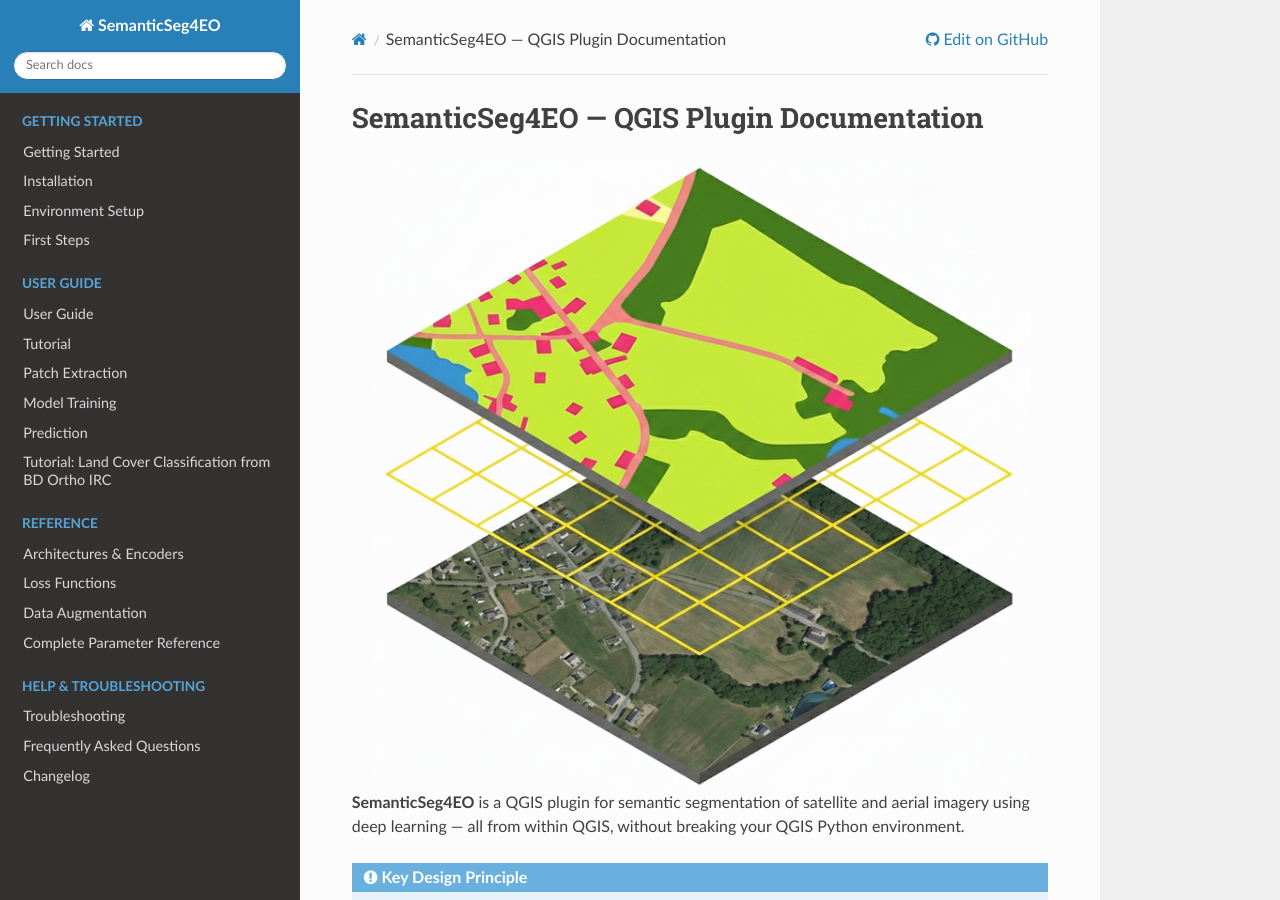
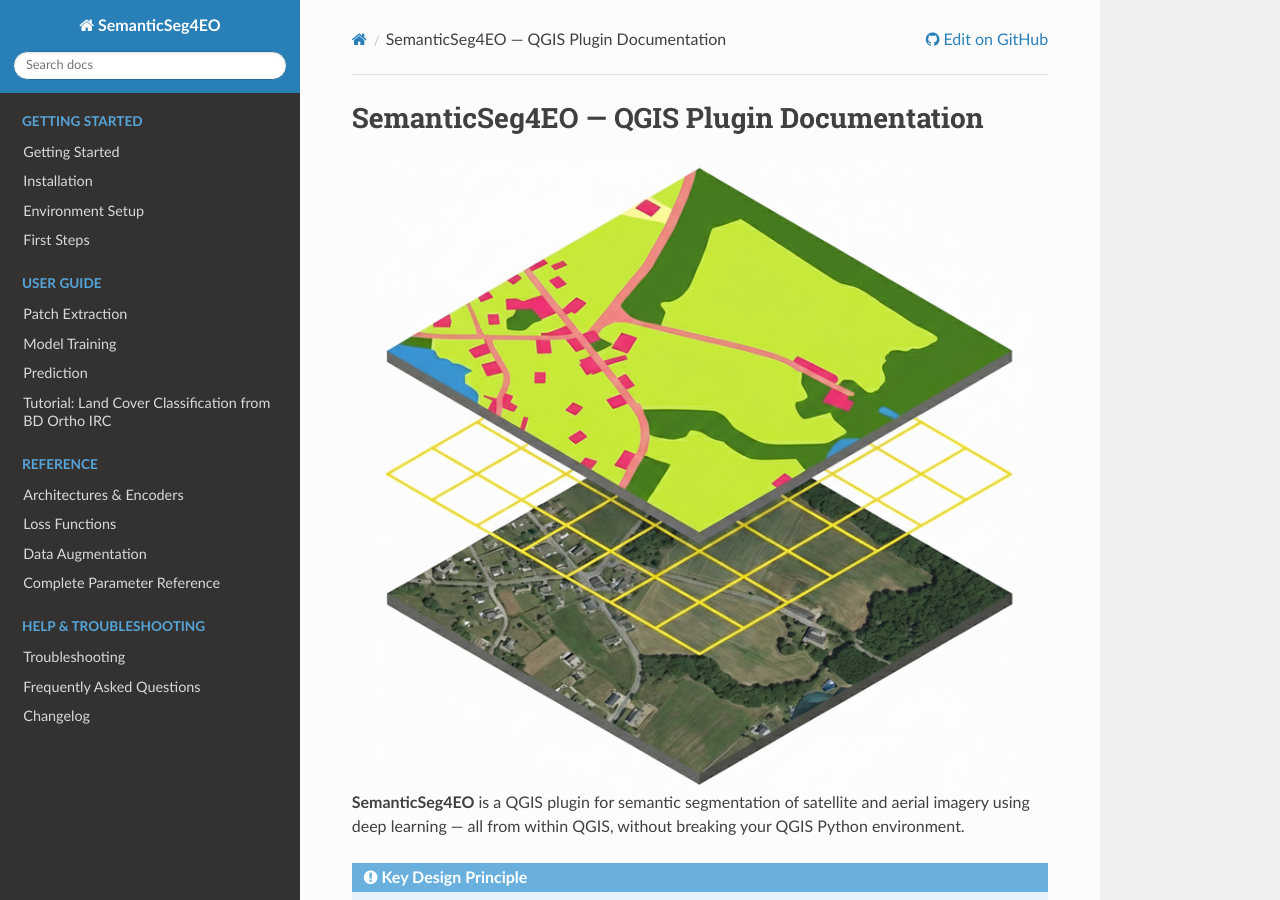
Before and after one commit to aleguillou1/SemanticSeg4EO_Qgis, a Sphinx documentation site: the page built from docs/source/index.rst, in a window 1280 px wide and 900 px high. Built offline with Sphinx 7.4.7 and the Read the Docs theme 3.1.0, drawn with Linux system fonts in a browser that asks for light colours.

Commit message:
Remove user_guide/index from documentation index

```diff
--- a/docs/source/index.rst
+++ b/docs/source/index.rst
@@ -46,7 +46,6 @@
    :caption: User Guide
    :hidden:
 
-   user_guide/index
    user_guide/patch_extraction
    user_guide/model_training
    user_guide/prediction
```
